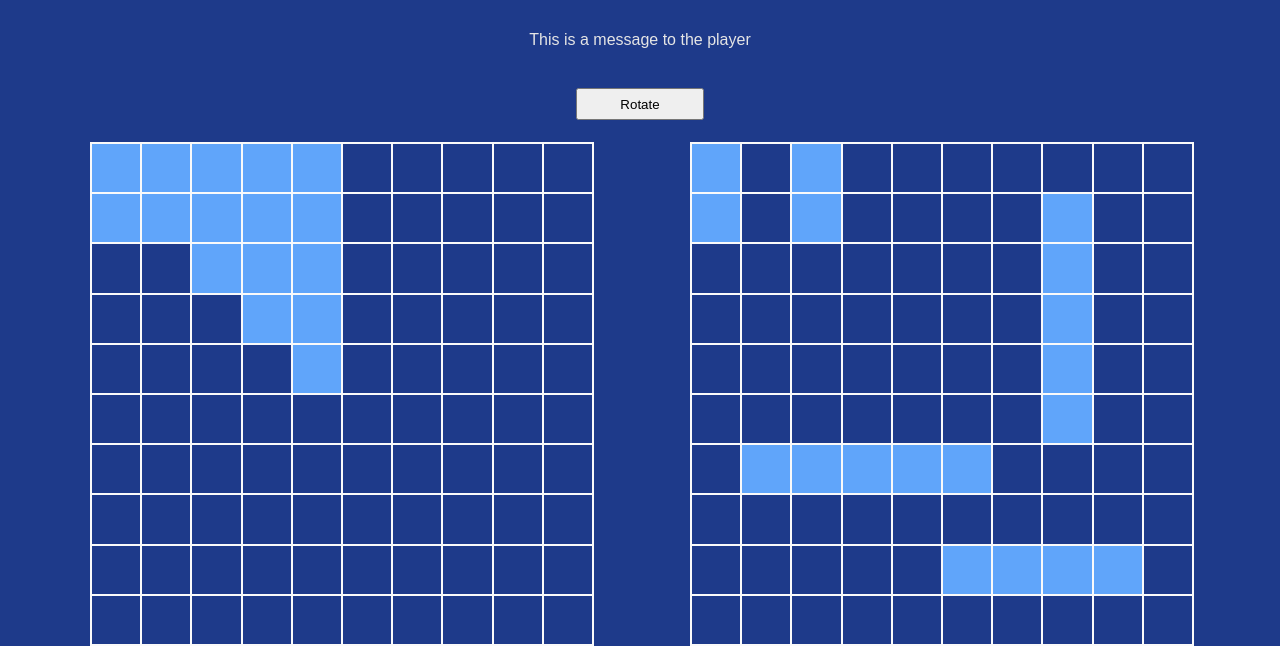
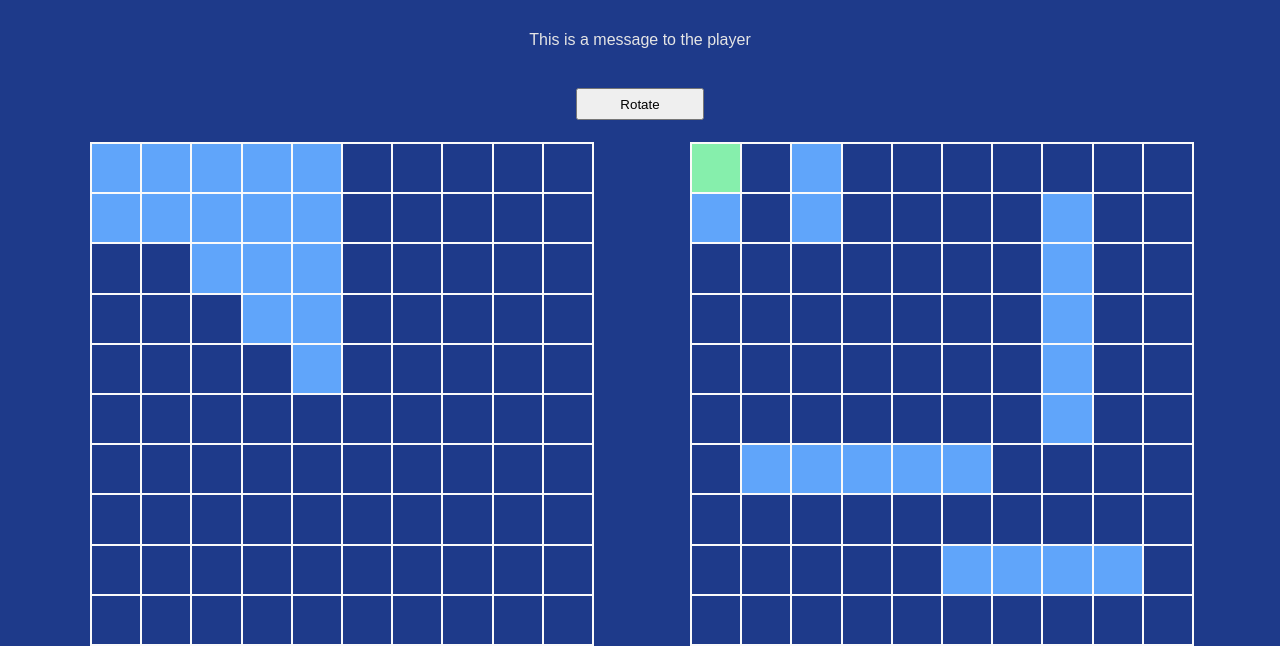
Before and after one commit to jasondewese/odin-battleship, a website built with webpack: page dist/index.html in a window 1280 px wide. Both pictures are taken after a click on the element 116 px from the left and 264 px from the top of the page. Shown: the part 96-742 px from the top of the page. Built offline with nearby package versions, Linux system fonts and the light colour scheme.

Commit message:
Add unique id to each board cell

```diff
--- a/src/Game.js
+++ b/src/Game.js
@@ -10,6 +10,7 @@ const Game = (() => {
     const compBoard = Gameboard();
 
     const initGame = () => {
+
         playerBoard.placeShip(0, 0, 0, 1, 0);
         playerBoard.placeShip(1, 0, 1, 1, 1);
         playerBoard.placeShip(2, 0, 2, 2, 2);
@@ -39,8 +40,15 @@ const Game = (() => {
     }
 
     const gameTurn = (currPlayer, playerBoard, enemyBoard, x, y) => {
-        console.log(currPlayer.attack(enemyBoard, x, y));
+        let shot = currPlayer.attack(enemyBoard, x, y)
+
+        console.log(shot);
         console.log(`Attack received at ${x},${y}`);
+
+        if (shot === 'HIT') {
+            let attackedCell = document.getElementById('comp'+x+y);
+            attackedCell.classList.add('hit-cell');
+        }
 
         let playerMsg = currPlayer.isPlayerHuman() ? 'You win!' : 'Computer player wins!';
         if (enemyBoard.isAllSunk()) {
--- a/src/createGameboardDOM.js
+++ b/src/createGameboardDOM.js
@@ -11,8 +11,8 @@ const createGameboardDOM = (() => {
             for (let j = 0; j < 10; j++) {
                 const boardCell = document.createElement('div');
                 boardCell.classList.add('board-cell');
+                boardCell.id = 'player'+i+j;
                 if (typeof playerBoard.getBoard()[i][j] === "object") {
-                   boardCell.style.backgroundColor = '#60a5fa';
                    boardCell.classList.add('ship-cell');
                 }
 
@@ -37,8 +37,8 @@ const createGameboardDOM = (() => {
             for (let j = 0; j < 10; j++) {
                 const boardCell = document.createElement('div');
                 boardCell.classList.add('board-cell');
+                boardCell.id = 'comp'+i+j;
                 if (typeof compBoard.getBoard()[i][j] === "object") {
-                    boardCell.style.backgroundColor = '#60a5fa';
                     boardCell.classList.add('ship-cell');
                  }
 
--- a/src/style.css
+++ b/src/style.css
@@ -69,6 +69,10 @@ main {
     border: 2px solid #fafafa;
 }
 
+.ship-cell {
+    background-color: #60a5fa;
+}
+
 .board-cell:hover {
     cursor: pointer;
     background-color: #2e4a9a;
@@ -76,7 +80,15 @@ main {
 
 .ship-cell:hover {
     cursor: pointer;
-    background-color: #bfdbfe !important;
+    background-color: #bfdbfe;
+}
+
+.hit-cell {
+    background-color: #86efac;
+}
+
+.miss-cell {
+    background-color: #fca5a5;
 }
 /*End Main game area style*/
 
```
Also changed, not shown: dist/bundle.js.
